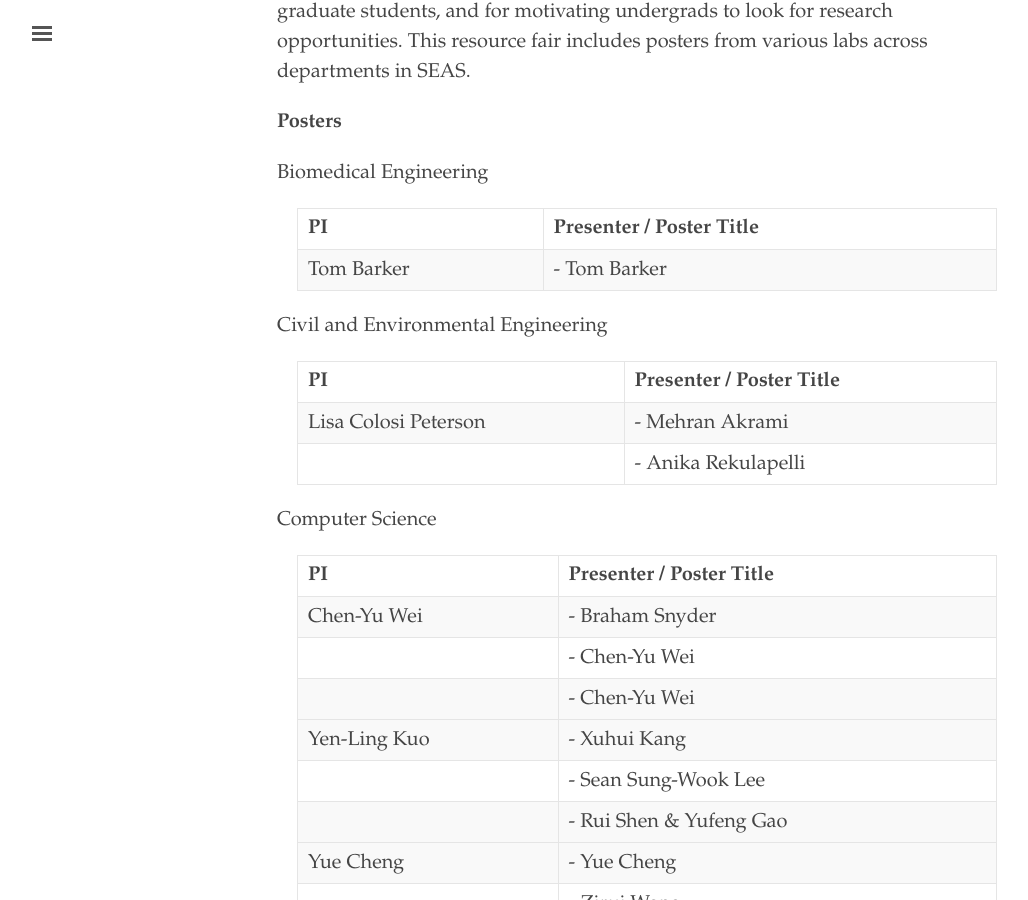
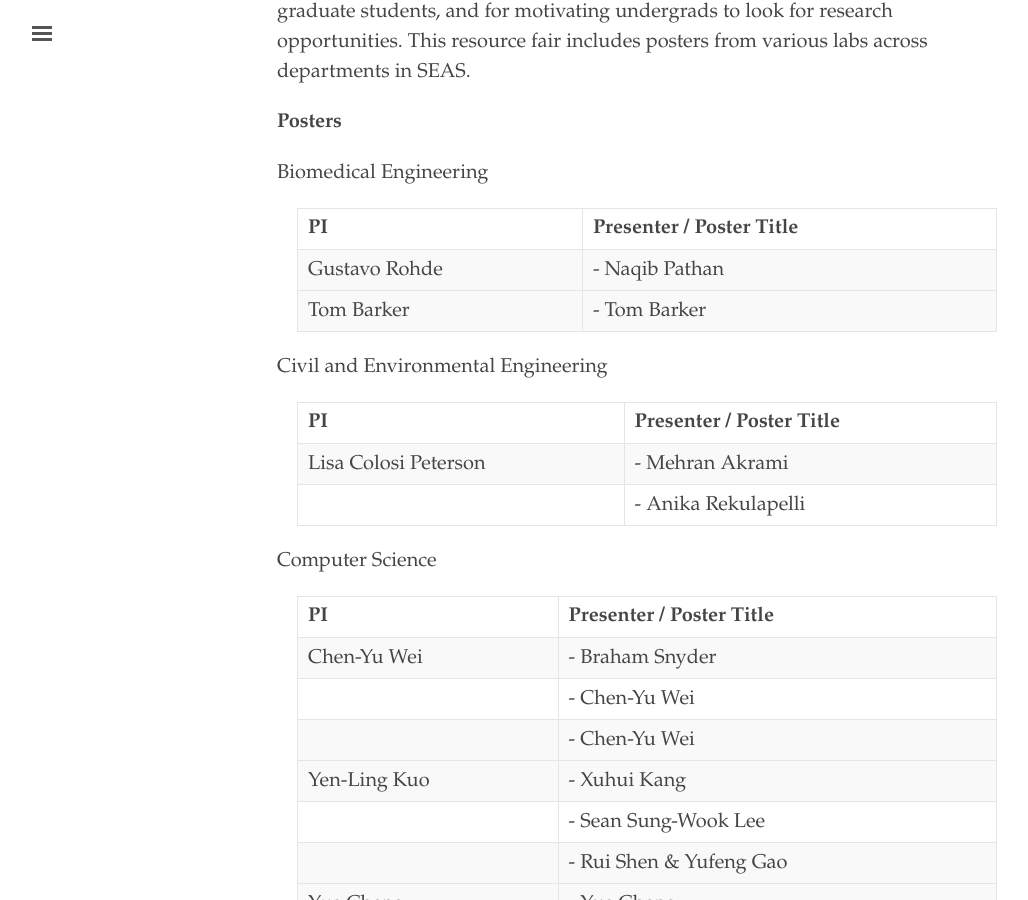
Before and after one commit to uvaml/uvaml.github.io, a Jekyll site: the page built from _texts/2025-10-10.md, in a window 1280 px wide and 900 px high, scrolled down 746 px. Shown: the whole window, without its empty margins (3-1031 px from the left). Built offline with Jekyll 4.4.1, drawn with Linux system fonts in a browser that asks for light colours.

Commit message:
add a new poster

```diff
--- a/_texts/2025-10-10.md
+++ b/_texts/2025-10-10.md
@@ -22,6 +22,8 @@ The goal of the resource fair is to encourage collaboration between labs and gra
 - Biomedical Engineering
 
   | PI               | Presenter / Poster Title   |
+  |------------------|----------------------------|
+  | Gustavo Rohde    | - Naqib Pathan             |
   |------------------|----------------------------|
   | Tom Barker       | - Tom Barker               |
 
```
